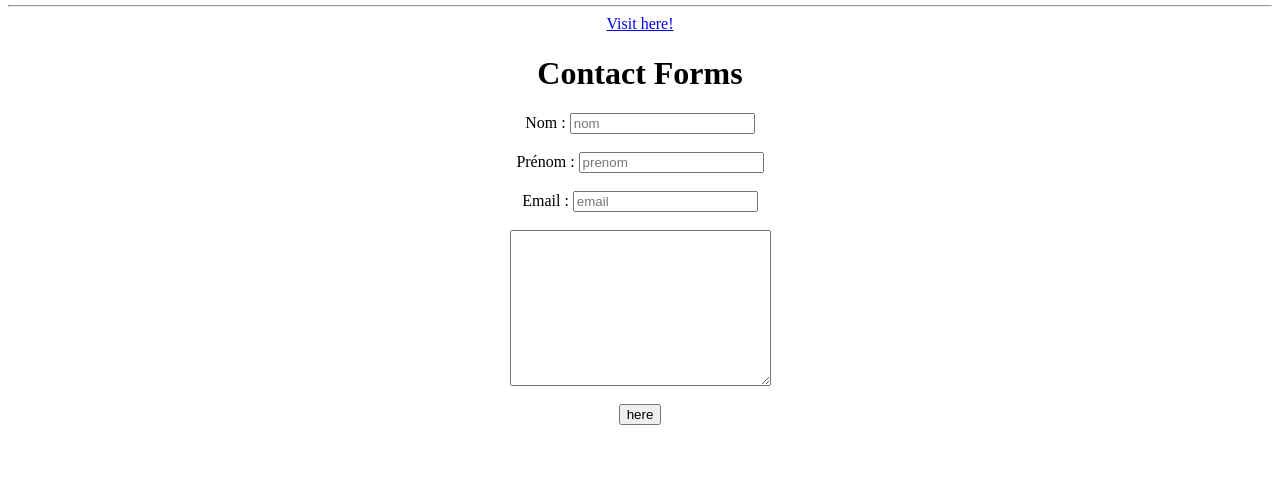
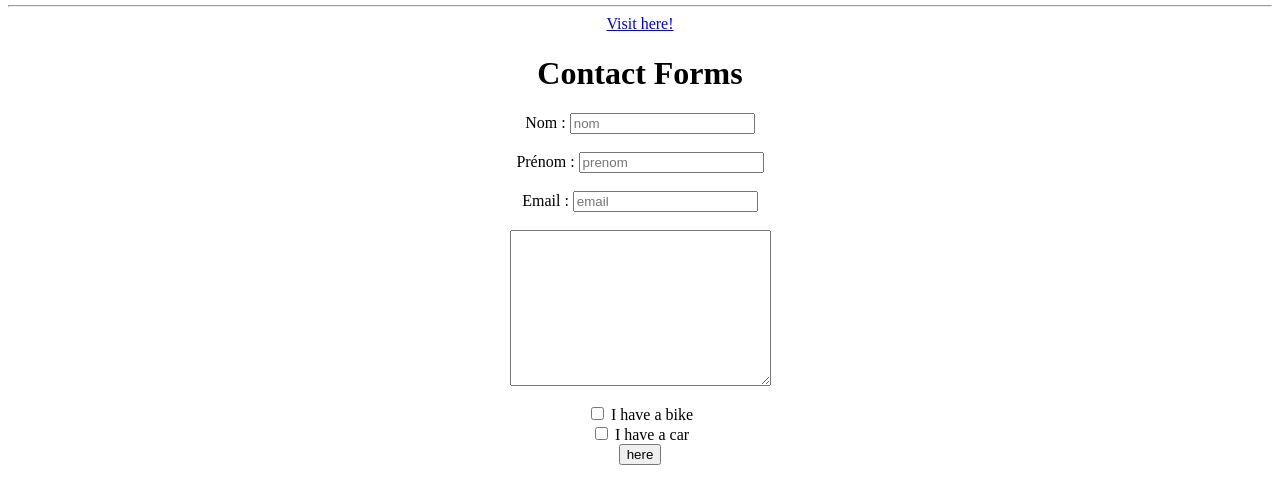
Before and after one commit to belabdifatimazohra/HTML_2, a plain HTML site: page index.html in a window 1280 px wide. Shown: the part 1623-2104 px from the top of the page. Before the commit the page ends 2064 px from the top, so only its background shows below. Drawn offline with Linux system fonts and the light colour scheme.

Commit message:
checkbox

```diff
--- a/index.html
+++ b/index.html
@@ -66,13 +66,18 @@
       <h1>Contact Forms</h1>
       <form action="">
         <label for="nom"> Nom : </label>
-        <input id="nom" type="text" placeholder="nom" /><br/><br/>
+        <input id="nom" type="text" placeholder="nom" /><br /><br />
         <label for="prenom"> Prénom : </label>
-        <input id="prenom" type="text" placeholder="prenom" /><br/><br/>
+        <input id="prenom" type="text" placeholder="prenom" /><br /><br />
         <label for="email"> Email : </label>
-        <input id="email" type="text" placeholder="email" /><br/><br/>
-        <textarea name="message" id="" cols="30" rows="10"></textarea><br/>
+        <input id="email" type="text" placeholder="email" /><br /><br />
+        <textarea name="message" id="" cols="30" rows="10"></textarea><br />
         <br />
+        <!-- Type de type checkbox -->
+        <input type="checkbox" id="vehicle1" name="vehicle1" value="Bike">
+        <label for="vehicle1"> I have a bike</label><br>
+        <input type="checkbox" id="vehicle2" name="vehicle2" value="Car">
+        <label for="vehicle2"> I have a car</label><br>
         <button>here</button>
       </form>
     </div>
```
